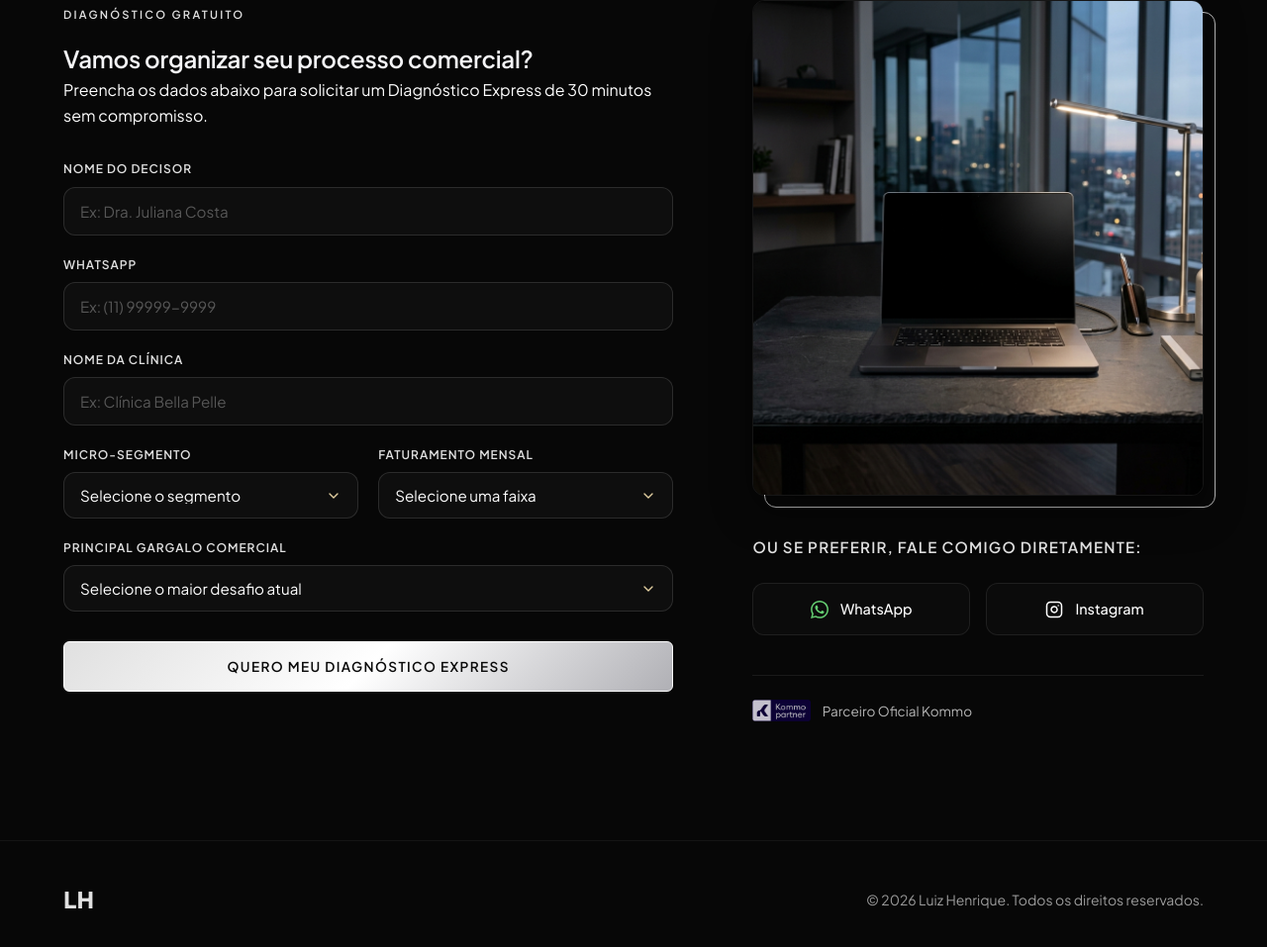
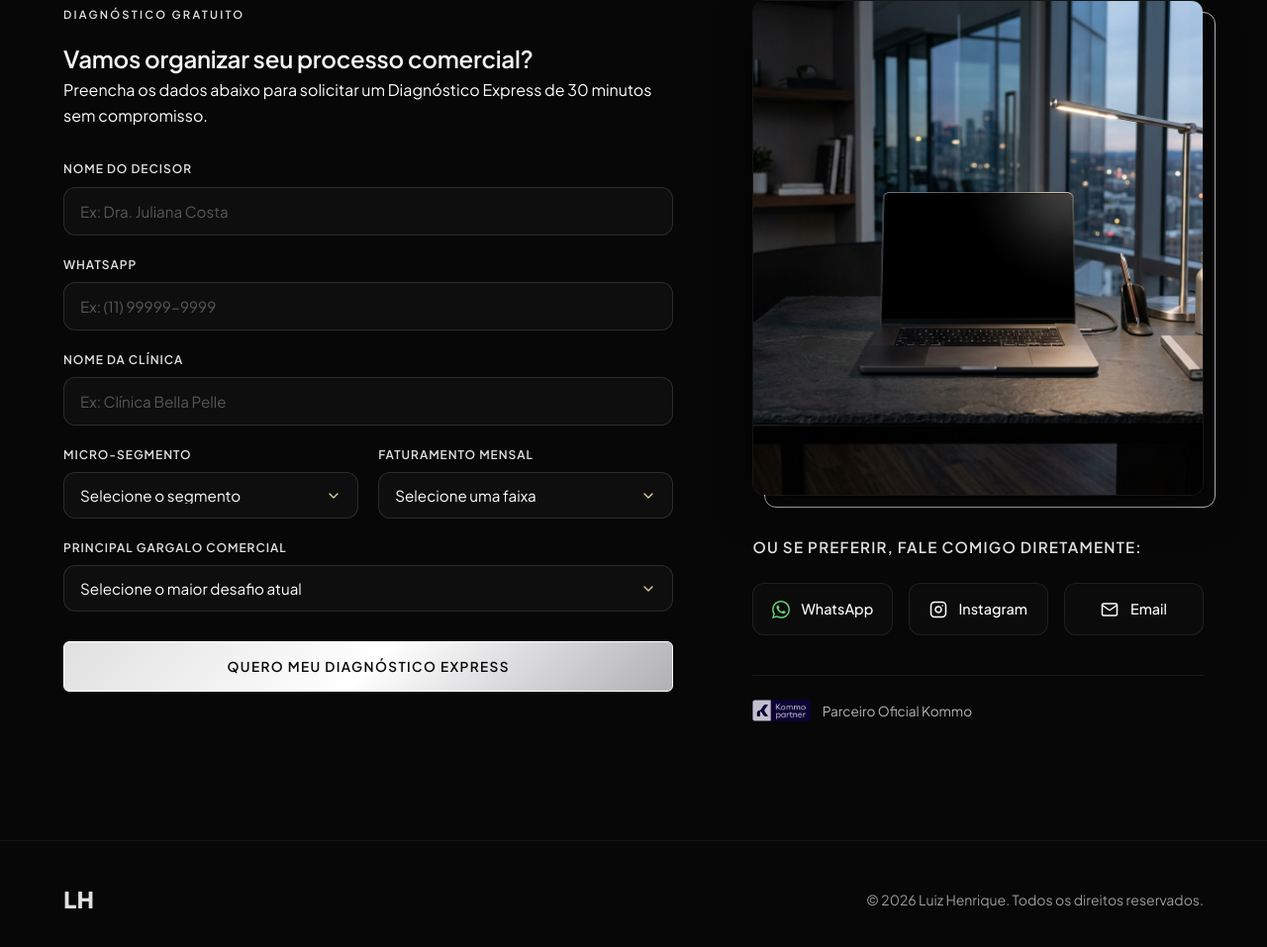
Before and after one commit to albertoramos98/Nat-lia-Ribeiro-CRM, a plain HTML site: page index.html in a window 1280 px wide. Shown: the part 5643-6600 px from the top of the page at 99% size. Drawn offline with Linux system fonts and the light colour scheme.

Commit message:
feat: add email contact button and update real instagram link

```diff
--- a/index.html
+++ b/index.html
@@ -541,7 +541,7 @@
                             </a>
 
                             <!-- Instagram -->
-                            <a href="https://instagram.com/luizhenrique_crm" target="_blank" rel="noopener noreferrer"
+                            <a href="https://www.instagram.com/souoluizbrandao" target="_blank" rel="noopener noreferrer"
                                 class="direct-btn instagram">
                                 <svg width="18" height="18" viewBox="0 0 24 24" fill="none" stroke="currentColor"
                                     stroke-width="2" stroke-linecap="round" stroke-linejoin="round">
@@ -550,6 +550,16 @@
                                     <line x1="17.5" y1="6.5" x2="17.51" y2="6.5"></line>
                                 </svg>
                                 <span>Instagram</span>
+                            </a>
+
+                            <!-- Email -->
+                            <a href="mailto:souoluizbrandao@gmail.com" class="direct-btn email">
+                                <svg width="18" height="18" viewBox="0 0 24 24" fill="none" stroke="currentColor"
+                                    stroke-width="2" stroke-linecap="round" stroke-linejoin="round">
+                                    <path d="M4 4h16c1.1 0 2 .9 2 2v12c0 1.1-.9 2-2 2H4c-1.1 0-2-.9-2-2V6c0-1.1.9-2 2-2z"></path>
+                                    <polyline points="22,6 12,13 2,6"></polyline>
+                                </svg>
+                                <span>Email</span>
                             </a>
                         </div>
                     </div>
--- a/style.css
+++ b/style.css
@@ -873,6 +873,11 @@ h1, h2, h3, h4 {
     border-color: #E1306C;
 }
 
+.direct-btn.email:hover {
+    background-color: rgba(255, 255, 255, 0.06);
+    border-color: var(--gold);
+}
+
 /* Partner Badge */
 .kommo-badge {
     border-top: 1px solid rgba(255, 255, 255, 0.08);
```
